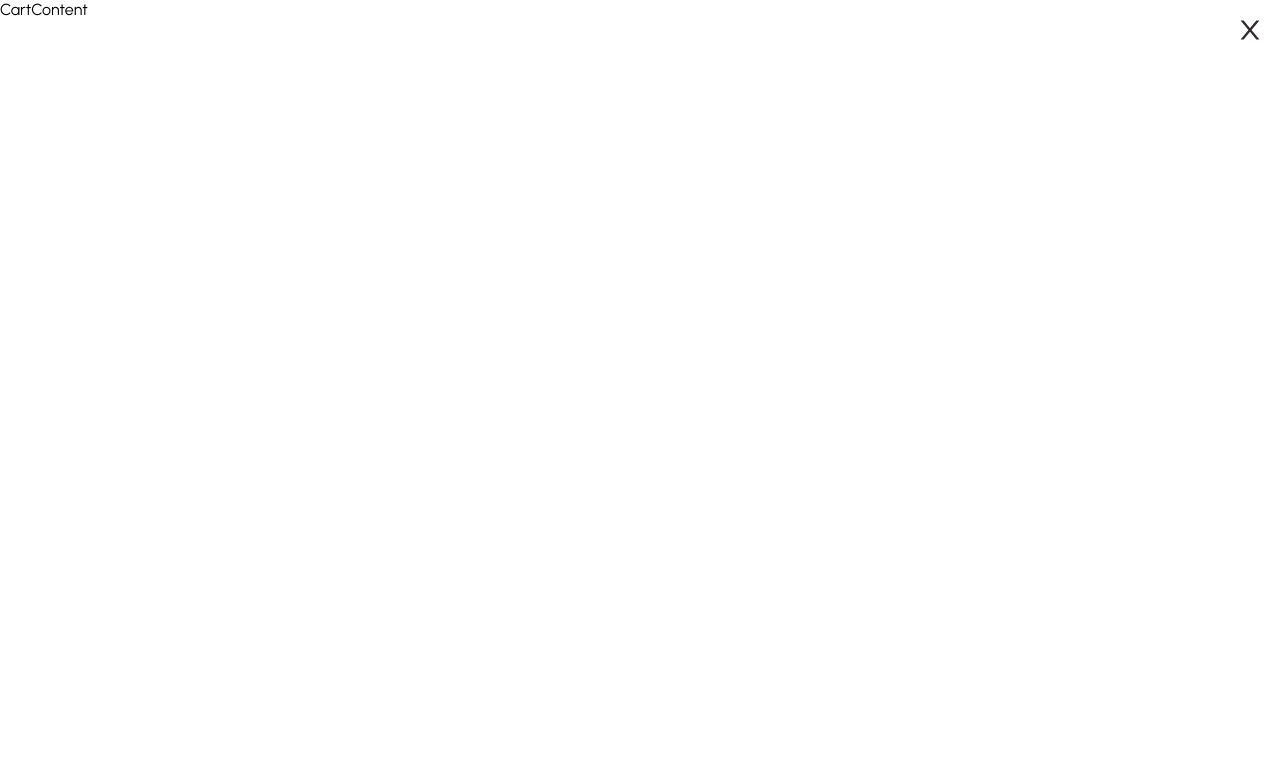
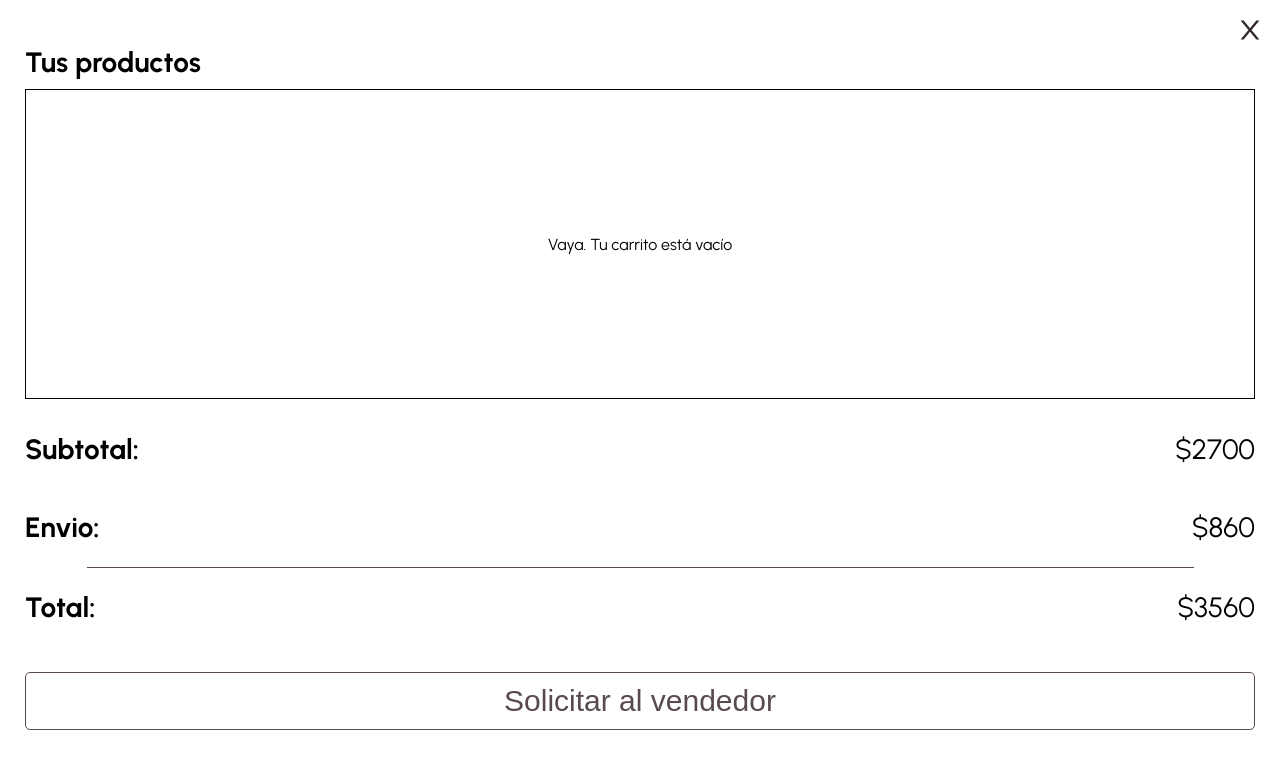
Before and after one commit to 2piradrian/siete-colores, a React (Create React App) app: page /cart in a window 1280 px wide. Shown: the top 768 px of the page. Built offline with nearby package versions, Linux system fonts and the light colour scheme.

Commit message:
cart styles

```diff
--- a/src/Components/Cart/CartContent.jsx
+++ b/src/Components/Cart/CartContent.jsx
@@ -1,7 +1,41 @@
 import React from "react";
+import {
+	CartContainer,
+	CartH2,
+	CartPriceContainer,
+	CartProductContainer,
+	CartPrice,
+	CartHr,
+	CartActiveButton,
+	CartInactiveButton,
+} from "./CartStyles";
 
 function CartContent() {
-	return <div>CartContent</div>;
+	return (
+		<CartContainer>
+			<CartH2>Tus productos</CartH2>
+			<CartProductContainer>
+				Vaya. Tu carrito está vacío
+			</CartProductContainer>
+			<CartPriceContainer>
+				<CartH2>Subtotal:</CartH2>
+				<CartPrice>$2700</CartPrice>
+			</CartPriceContainer>
+			<CartPriceContainer>
+				<CartH2>Envio:</CartH2>
+				<CartPrice>$860</CartPrice>
+			</CartPriceContainer>
+			<CartHr />
+			<CartPriceContainer>
+				<CartH2>Total:</CartH2>
+				<CartPrice>$3560</CartPrice>
+			</CartPriceContainer>
+			{false && (
+				<CartActiveButton>Solicitar al vendedor</CartActiveButton>
+			)}
+			<CartInactiveButton>Solicitar al vendedor</CartInactiveButton>
+		</CartContainer>
+	);
 }
 
 export default CartContent;
--- a/src/Components/Cart/CartStyles.js
+++ b/src/Components/Cart/CartStyles.js
@@ -0,0 +1,78 @@
+import styled from "styled-components";
+
+export const CartContainer = styled.div`
+	height: 100vh;
+	width: 100vw;
+	padding: 45px 25px;
+	display: flex;
+	flex-direction: column;
+	justify-content: start;
+	align-items: center;
+`;
+
+export const CartH2 = styled.h2`
+	width: 100%;
+	font-size: 28px;
+	font-weight: 700;
+	text-align: start;
+`;
+
+export const CartPrice = styled.p`
+	font-size: 28px;
+	font-weight: 400;
+`;
+
+export const CartProductContainer = styled.div`
+	width: 100%;
+	height: 45%;
+	margin: 10px 0px;
+	border: 1px solid black;
+	display: flex;
+	flex-direction: column;
+	justify-content: center;
+	align-items: center;
+	overflow-y: auto;
+`;
+
+export const CartPriceContainer = styled.div`
+	width: 100%;
+	height: 40px;
+	margin: 20px 0px;
+	display: flex;
+	justify-content: space-between;
+	align-items: center;
+`;
+
+export const CartHr = styled.hr`
+	background: ${(props) => props.theme.lightBrown};
+	border: 0;
+	height: 1px;
+	font-weight: 100;
+	width: 90%;
+`;
+
+export const CartActiveButton = styled.button`
+	height: 60px;
+	width: 100%;
+	margin: 25px 0px;
+	font-weight: 400;
+	font-size: 30px;
+	border: none;
+	border-radius: 5px;
+	color: ${(props) => props.theme.white};
+	background-color: ${(props) => props.theme.darkPink};
+	cursor: pointer;
+`;
+
+export const CartInactiveButton = styled.button`
+	height: 60px;
+	width: 100%;
+	margin: 25px 0px;
+	font-weight: 400;
+	font-size: 30px;
+	border: 1px solid ${(props) => props.theme.lightBrown};
+	border-radius: 5px;
+	color: ${(props) => props.theme.lightBrown};
+	background-color: ${(props) => props.theme.white};
+	cursor: not-allowed;
+`;
--- a/src/Themes/Theme.js
+++ b/src/Themes/Theme.js
@@ -2,9 +2,9 @@ export const originalTheme = {
 	green: "#C3F0CA",
 	darkPink: "#FF8BA7",
 	lightPink: "#FFC6C7",
-	black: "#FF8BA7",
+	black: "#212121",
 	darkBrown: "#33272A",
-	lightBrown: "#33272A",
+	lightBrown: "#594A4E",
 	cream: "#FAEEE7",
-	white: "#FAEEE7",
+	white: "#FFFFFE",
 };
```
